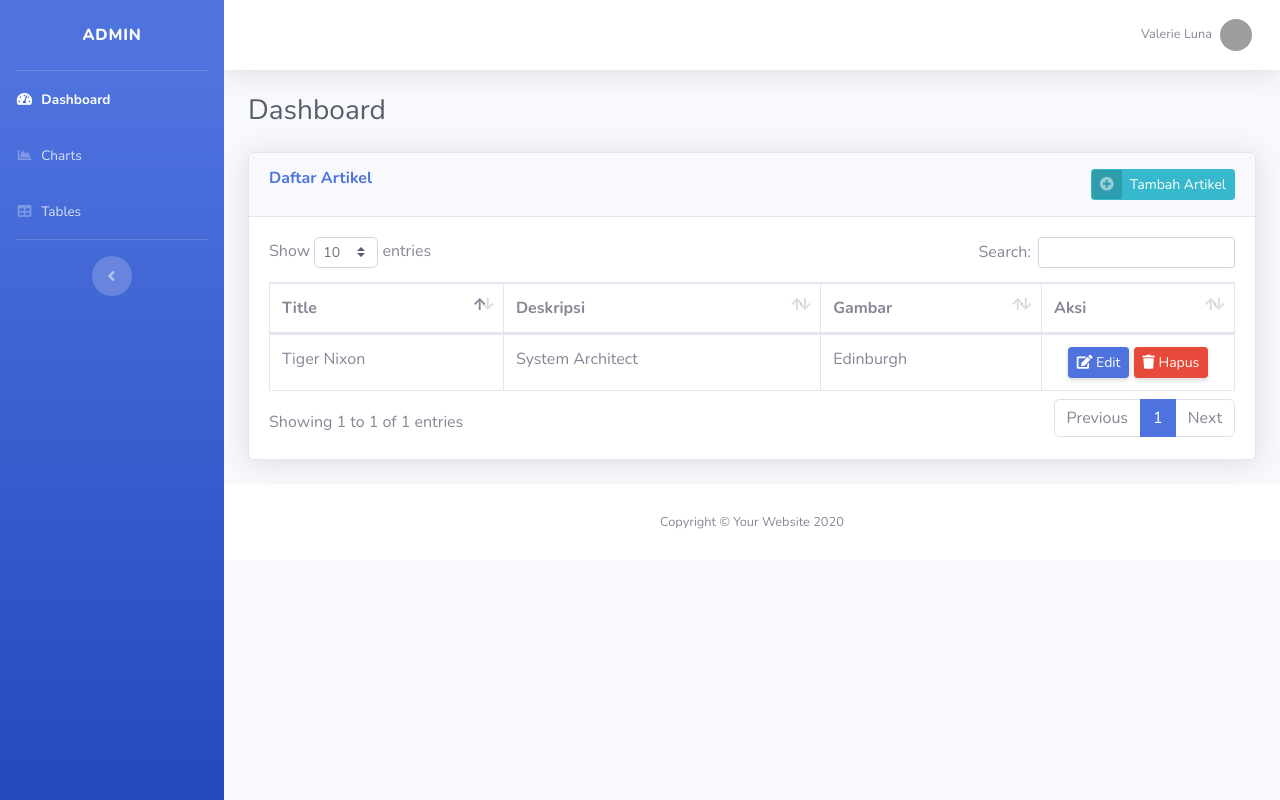
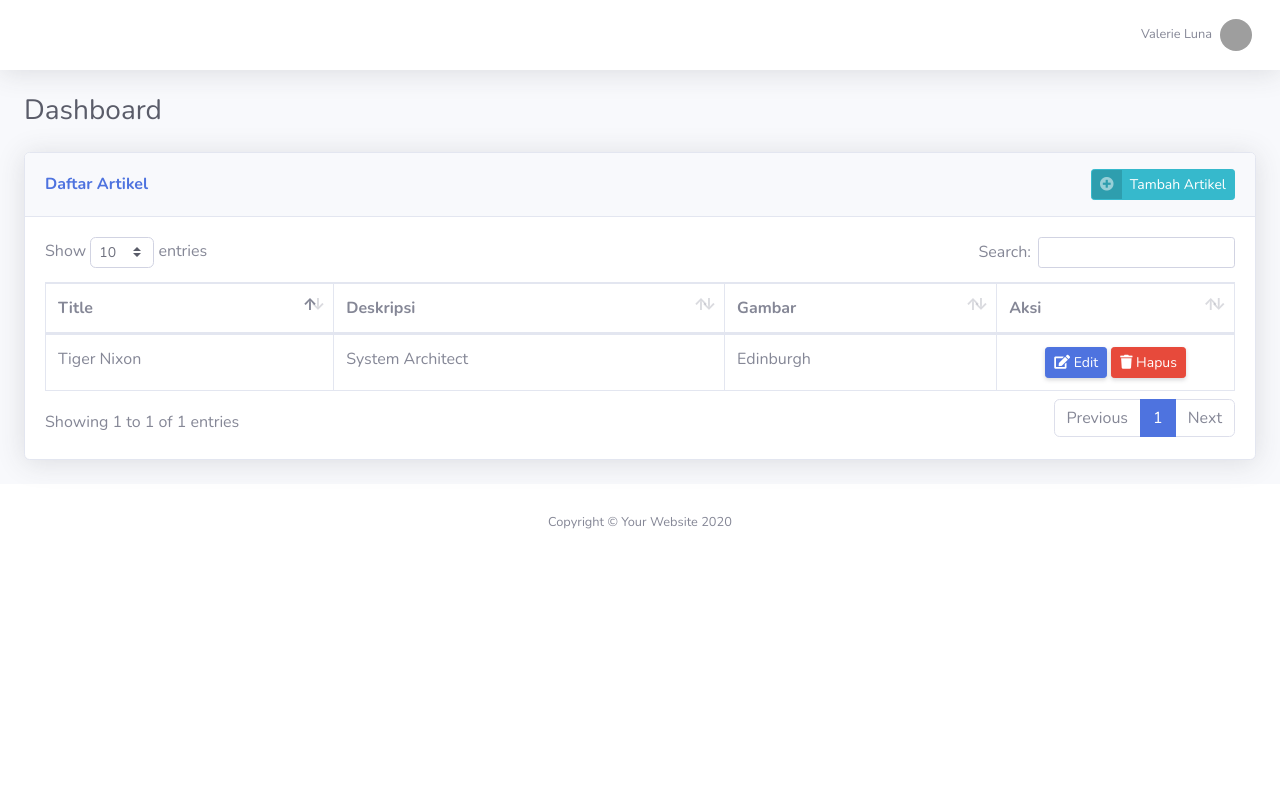
Before and after one commit to nitadewi/resep-vsga, a PHP site: page /admin/index.php in a window 1280 px wide. Run offline with PHP 8.4, Linux system fonts and the light colour scheme; grey boxes are pictures that could not be loaded.

Commit message:
perbaiki sidebar

```diff
--- a/admin/index.php
+++ b/admin/index.php
@@ -64,20 +64,14 @@
         </div>
         <!----taruh disini-->
         <div class="card shadow mb-4">
-            <div class="card-header py-3 text-right">
-                <div class="row">
-                    <div class="col">
+            <div class="d-sm-flex align-items-center justify-content-between card-header py-3">
                         <h6 class="m-0 font-weight-bold text-primary text-left">Daftar Artikel</h6>
-                    </div>
-                    <div class="col">
                         <button type="button" class="btn btn-info btn-icon-split btn-sm" data-toggle="modal" data-target="#exampleModalLong">
                             <span class="icon text-white-50">
                                 <i class="fas fa-plus-circle"></i>
                             </span>
                             <span class="text">Tambah Artikel</span>
                         </button>
-                    </div>
-                </div>
             </div>
             <div class="card-body">
                 <div class="table-responsive">
--- a/admin/temp/header.php
+++ b/admin/temp/header.php
@@ -30,50 +30,7 @@
     <div id="wrapper">
 
         <!-- Sidebar -->
-        <ul class="navbar-nav bg-gradient-primary sidebar sidebar-dark accordion" id="accordionSidebar">
 
-            <!-- Sidebar - Brand -->
-            <a class="sidebar-brand d-flex align-items-center justify-content-center" href="index.html">
-                <div class="sidebar-brand-icon rotate-n-15">
-
-                </div>
-                <div class="sidebar-brand-text mx-3">Admin</div>
-            </a>
-
-            <!-- Divider -->
-            <hr class="sidebar-divider my-0">
-
-            <!-- Nav Item - Dashboard -->
-            <li class="nav-item active">
-                <a class="nav-link" href="index.html">
-                    <i class="fas fa-fw fa-tachometer-alt"></i>
-                    <span>Dashboard</span></a>
-            </li>
-
-
-            <!-- Nav Item - Charts -->
-            <li class="nav-item">
-                <a class="nav-link" href="charts.html">
-                    <i class="fas fa-fw fa-chart-area"></i>
-                    <span>Charts</span></a>
-            </li>
-
-            <!-- Nav Item - Tables -->
-            <li class="nav-item">
-                <a class="nav-link" href="tables.html">
-                    <i class="fas fa-fw fa-table"></i>
-                    <span>Tables</span></a>
-            </li>
-
-            <!-- Divider -->
-            <hr class="sidebar-divider d-none d-md-block">
-
-            <!-- Sidebar Toggler (Sidebar) -->
-            <div class="text-center d-none d-md-inline">
-                <button class="rounded-circle border-0" id="sidebarToggle"></button>
-            </div>
-
-        </ul>
         <!-- End of Sidebar -->
 
         <!-- Content Wrapper -->
--- /dev/null
+++ b/css/style.css
@@ -0,0 +1,4 @@
+@import url('https://fonts.googleapis.com/css2?family=Josefin+Sans:wght@300;400;600&display=swap');
+* {
+    box-sizing: border-box;
+}
```
Also changed, not shown: index.html (added, +20 -0 lines).
